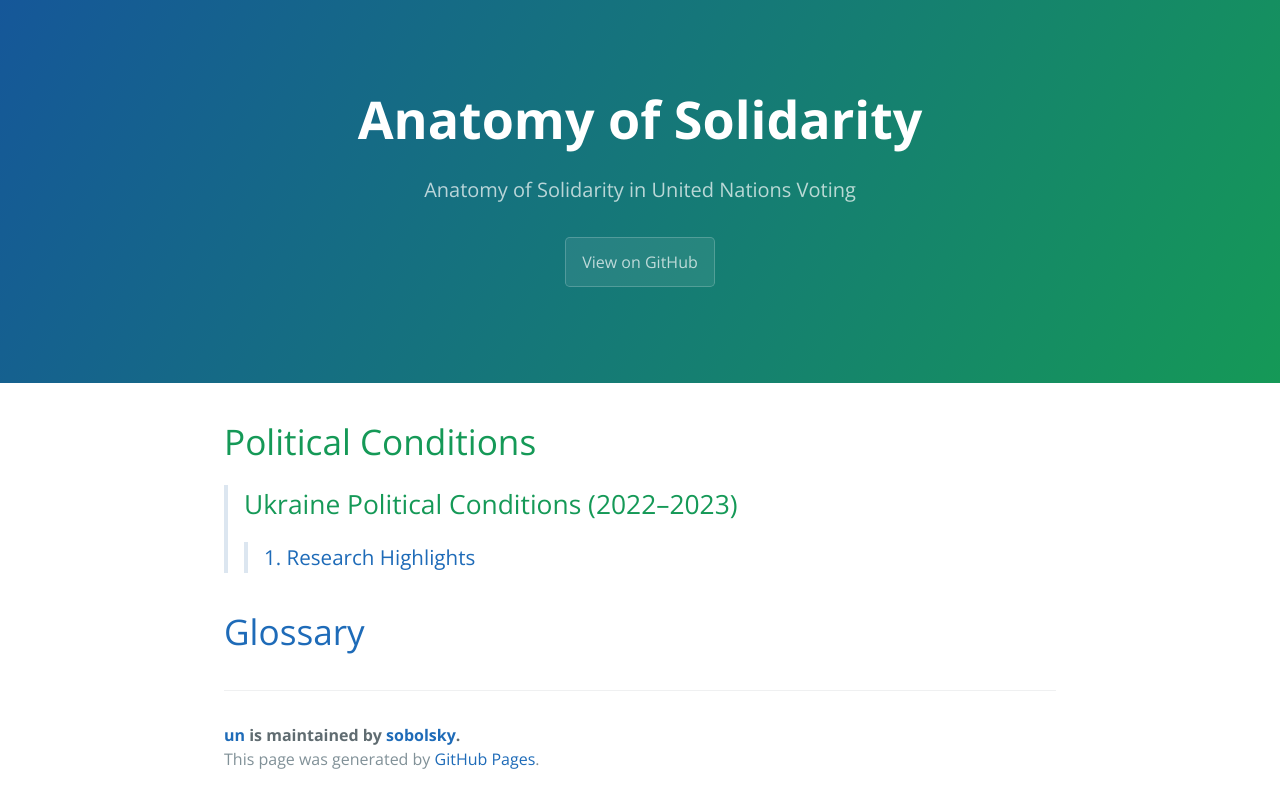
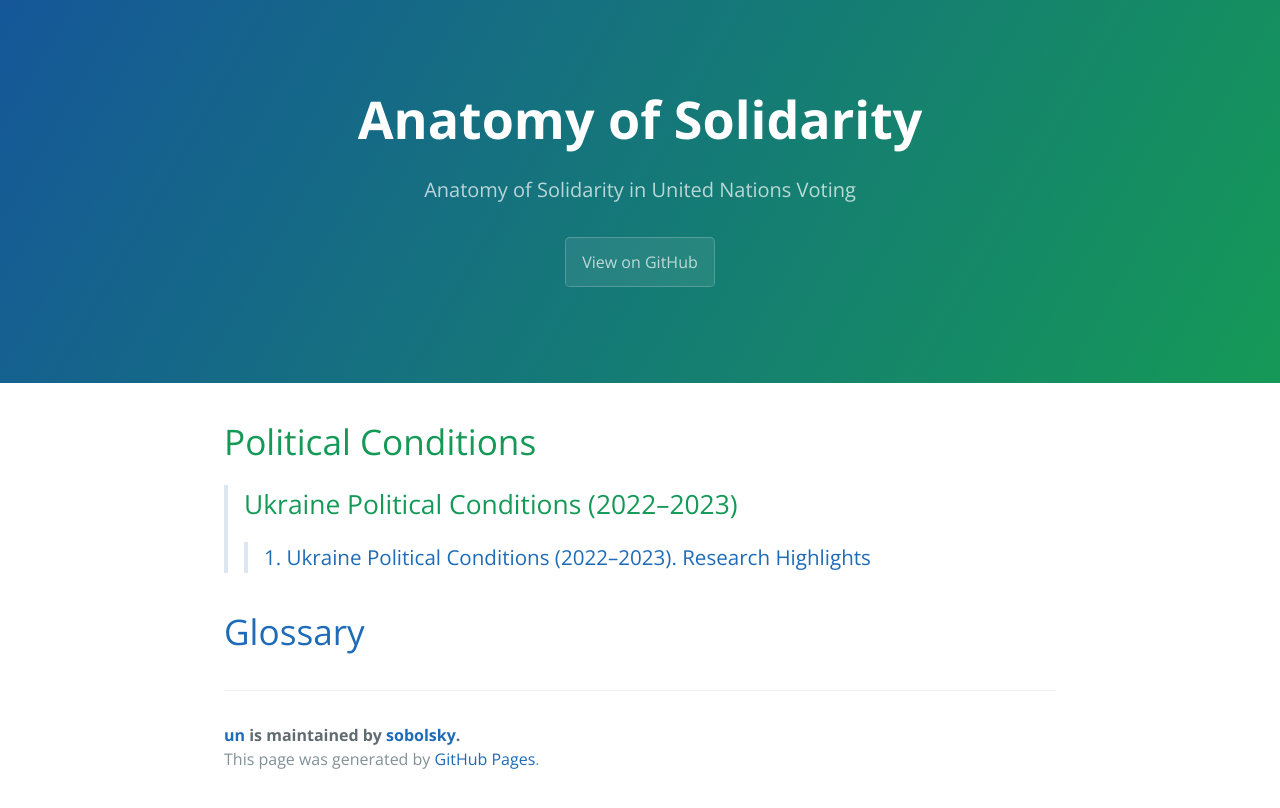
Before and after one commit to sobolsky/un, a Jekyll site: the page built from index.md, in a window 1280 px wide. Shown: the top 808 px of the page. Built offline with Jekyll 4.4.1, drawn with Linux system fonts in a browser that asks for light colours.

Commit message:
Update index.md

```diff
--- a/index.md
+++ b/index.md
@@ -8,6 +8,6 @@ theme: jekyll-theme-cayman
 ---
 # Political Conditions
 > ## Ukraine Political Conditions (2022–2023)
->> ### [1. Research Highlights](https://sobolsky.github.io/upc/01)
+>> ### [1. Ukraine Political Conditions (2022–2023). Research Highlights](https://sobolsky.github.io/upc/01)
 
 # [Glossary](https://sobolsky.github.io/un/glossary)
```
